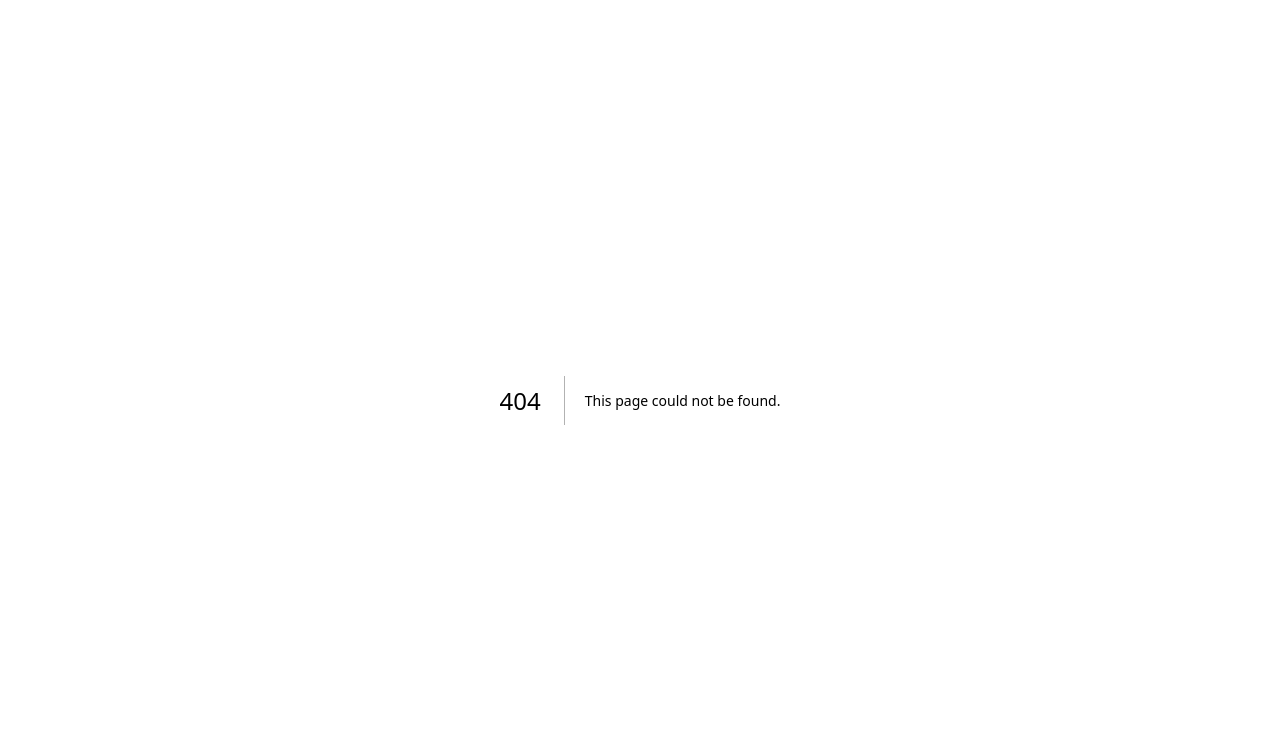
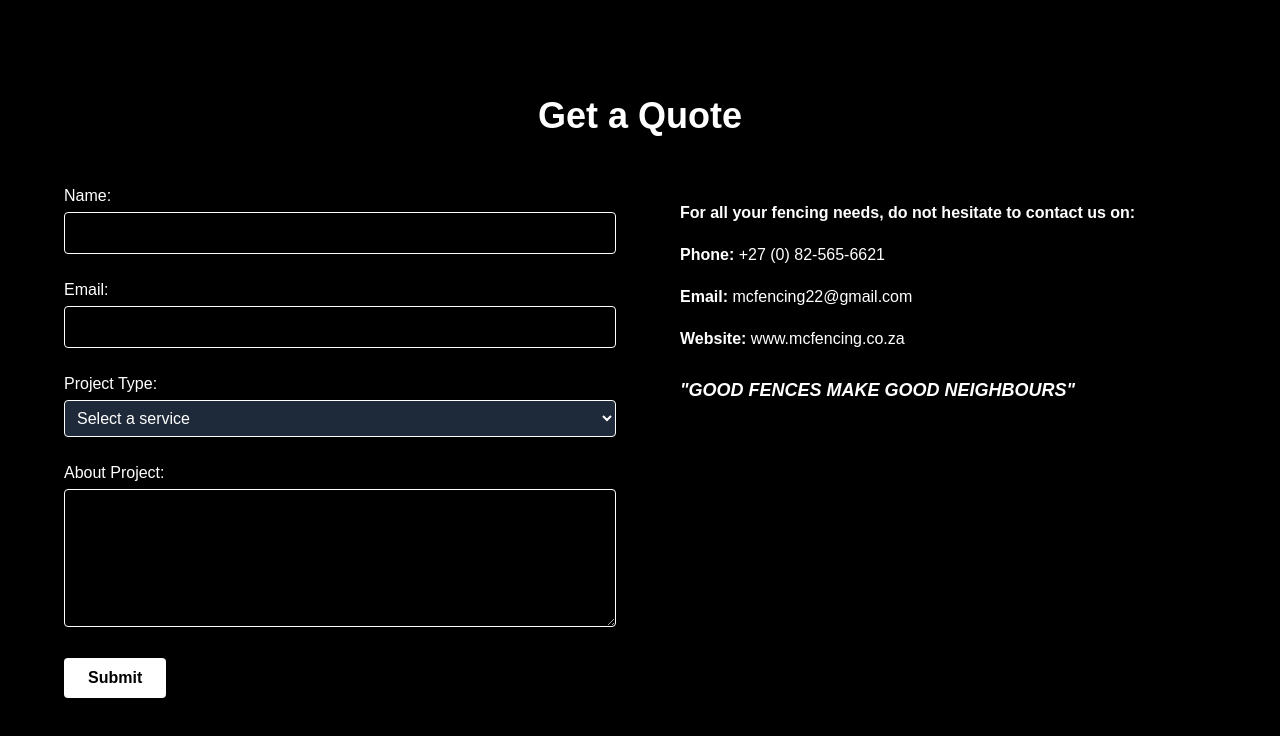
Before and after one commit to avantenaidoo/mcfencing-website, a Next.js app: page /contact in a window 1280 px wide. Before the commit this address had no page. Shown: the top 736 px of the page. Built offline with nearby package versions, Linux system fonts and the light colour scheme.

Commit message:
Created contact page.tsx file updated content + created get a quote form

```diff
--- /dev/null
+++ b/src/app/contact/page.tsx
@@ -0,0 +1,29 @@
+import ContactForm from "@/components/ContactForm";
+
+export default function ContactPage() {
+  return (
+    <section className="min-h-screen bg-black text-white px-6 py-24">
+      <div className="max-w-6xl mx-auto">
+        <h2 className="text-4xl font-bold mb-12 text-center">Get a Quote</h2>
+
+        <div className="grid md:grid-cols-2 gap-12">
+          {/* Form */}
+          <div>
+            <ContactForm />
+          </div>
+
+          {/* Contact Details */}
+          <div className="p-4 space-y-4 text-base leading-relaxed">
+            <p><strong>For all your fencing needs, do not hesitate to contact us on:</strong></p>
+            <p><strong>Phone:</strong> +27 (0) 82-565-6621</p>
+            <p><strong>Email:</strong> mcfencing22@gmail.com</p>
+            <p><strong>Website:</strong> www.mcfencing.co.za</p>
+            <p className="mt-6 italic text-lg font-semibold">
+              "GOOD FENCES MAKE GOOD NEIGHBOURS"
+            </p>
+          </div>
+        </div>
+      </div>
+    </section>
+  );
+}
--- /dev/null
+++ b/src/components/ContactForm.tsx
@@ -0,0 +1,93 @@
+"use client";
+
+import { useState } from "react";
+
+export default function ContactForm() {
+  const [formData, setFormData] = useState({
+    name: "",
+    email: "",
+    projectType: "",
+    about: "",
+  });
+
+  const handleChange = (
+    e: React.ChangeEvent<
+      HTMLInputElement | HTMLTextAreaElement | HTMLSelectElement
+    >
+  ) => {
+    const { name, value } = e.target;
+    setFormData((prev) => ({ ...prev, [name]: value }));
+  };
+
+  const handleSubmit = (e: React.FormEvent) => {
+    e.preventDefault();
+    // In production, replace with your actual email service
+    alert("Form submitted! This should send to mcfencing22@gmail.com");
+    console.log(formData);
+  };
+
+  return (
+    <form onSubmit={handleSubmit} className="space-y-6">
+      <div>
+        <label className="block mb-1">Name:</label>
+        <input
+          type="text"
+          name="name"
+          value={formData.name}
+          onChange={handleChange}
+          required
+          className="w-full bg-transparent border border-white text-white p-2 rounded"
+        />
+      </div>
+
+      <div>
+        <label className="block mb-1">Email:</label>
+        <input
+          type="email"
+          name="email"
+          value={formData.email}
+          onChange={handleChange}
+          required
+          className="w-full bg-transparent border border-white text-white p-2 rounded"
+        />
+      </div>
+
+      <div>
+        <label className="block mb-1">Project Type:</label>
+        <select
+          name="projectType"
+          value={formData.projectType}
+          onChange={handleChange}
+          required
+          className="w-full bg-gray-800 border border-white text-white p-2 rounded"
+        >
+          <option value="">Select a service</option>
+          <option value="Palisade Fencing">Palisade Fencing</option>
+          <option value="ClearVu Fencing">ClearVu Fencing</option>
+          <option value="Razor Wire">Razor Wire</option>
+          <option value="Mesh Fencing">Mesh Fencing</option>
+          <option value="Gates & Automation">Gates & Automation</option>
+        </select>
+      </div>
+
+      <div>
+        <label className="block mb-1">About Project:</label>
+        <textarea
+          name="about"
+          value={formData.about}
+          onChange={handleChange}
+          required
+          rows={5}
+          className="w-full bg-transparent border border-white text-white p-2 rounded"
+        />
+      </div>
+
+      <button
+        type="submit"
+        className="bg-white text-black px-6 py-2 rounded font-semibold hover:bg-gray-300 transition"
+      >
+        Submit
+      </button>
+    </form>
+  );
+}
--- a/src/components/Navbar.tsx
+++ b/src/components/Navbar.tsx
@@ -94,7 +94,7 @@ export default function Navbar() {
           </li>
           <li>
             <Link
-              href="/#contact"
+              href="/contact"
               className="block px-4 py-2 hover:text-blue-400 transition-all duration-300 ease-in-out transform hover:scale-110"
               onClick={() => setIsOpen(false)}
             >
```
